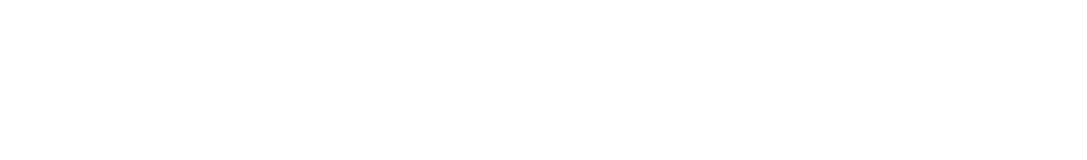
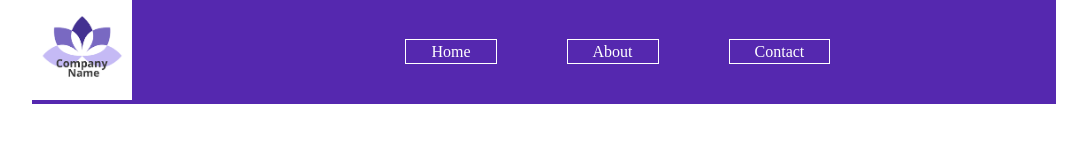
Before and after one commit to ivan-nikolovski/sedc-po-2019-hm-01, a plain HTML site: page index.html in a window 1280 px wide. Shown: the whole page, without its empty margins (96-1183 px from the left). Drawn offline with Linux system fonts and the light colour scheme.

Commit message:
implement header with logo and style

```diff
--- a/index.html
+++ b/index.html
@@ -2,8 +2,21 @@
 <html>
 	<head>
 		<title>PO Howework</title>
+		<link rel="stylesheet" type="text/css" href="style.css" />
 	</head>
 	<body>
+		<div class="main">
+			<header>
+				<div class="logo">
+					<img src="img/logo.png" alt="logo" />
+				</div>
 
+				<nav>
+					<div><a href="">Home</a></div>
+					<div><a href="">About</a></div>
+					<div><a href="">Contact</a></div>
+				</nav>
+			</header>
+		</div>
 	</body>
 </html>
--- a/style.css
+++ b/style.css
@@ -1 +1,43 @@
 /*style.css*/
+*{
+	padding: 0;
+	margin: 0;
+}
+
+.main{
+	width: 80%;
+	height: auto;
+	background-color: #5528af;
+	margin: 0 auto;
+}
+
+.main > header{
+	display: flex;
+}
+
+.logo{
+	flex-grow: 0.5;
+}
+
+.main nav{
+	flex-grow: 4;
+	display: flex;
+	justify-content: center;
+	align-items: center;
+}
+
+nav div{
+	margin: 5px 35px;
+}
+
+nav div a{
+	border: 1px solid white;
+	padding: 3px 25px;
+	text-decoration: none;
+	color: white;
+}
+
+.main img{
+	width: 100px;
+	height: 100px;
+}
```
Also changed, not shown: img/logo.png (added).
